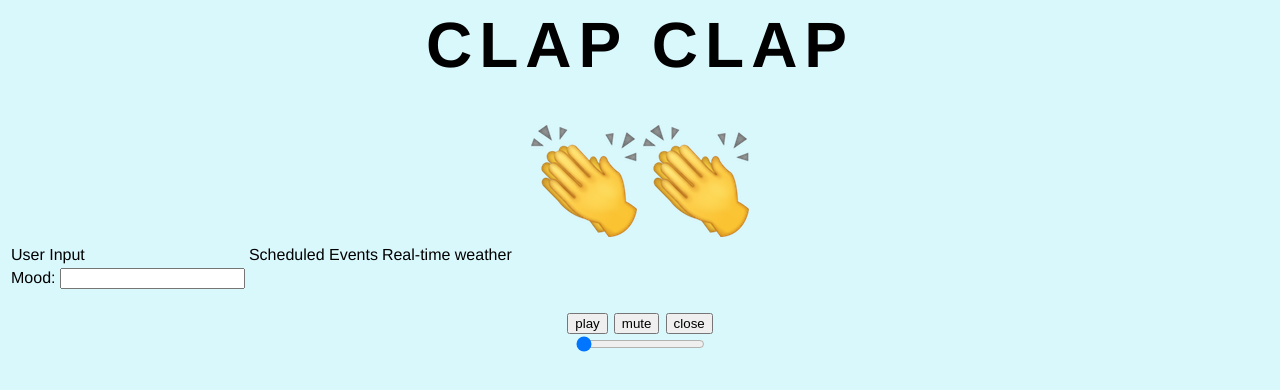
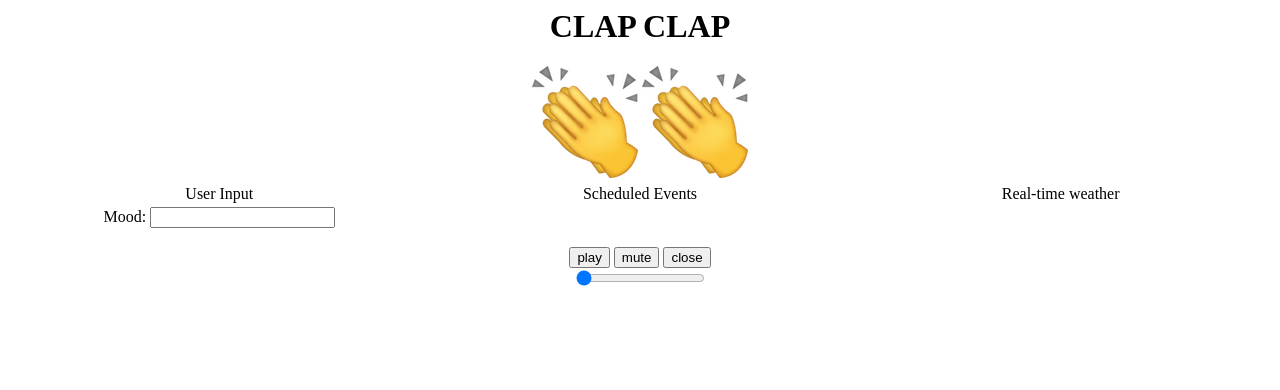
Before and after one commit to czwsh98/Clap-clap, a plain HTML site: page index.html in a window 1280 px wide. Drawn offline with nearby package versions, Linux system fonts and the light colour scheme; some packages are replaced by stand-ins of ours; a script that the page names is missing.

Commit message:
trying to revert to normal

```diff
--- a/style.css
+++ b/style.css
@@ -1,25 +1,15 @@
 body {
 	text-align: center;
-	background: #d9f8fc;
-	font-family: "Helvetica Neue";
-	font-size: 22px;
+}
 
 
-}
-#CLAP{
-	text-align: center;
-	font-family: "Helvetica Neue";
-	font-size: 32px;
-	letter-spacing: 7px;
-
-}
-<<<<<<< HEAD
 .blocks {
         margin-left:auto;
         margin-right:auto;
 	align-content: center;
 	text-align: center;
-=======
+}
+
 table{
 	 width: 100%;
 	 text-align: center;
@@ -27,5 +17,4 @@ table{
 
 td{
 	width: 33%;
->>>>>>> cda7f1bdde8345c18046a58ed4ace836a3b7194f
 }
```
